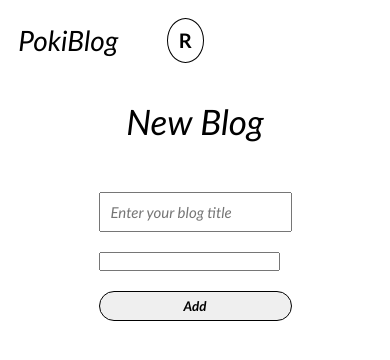
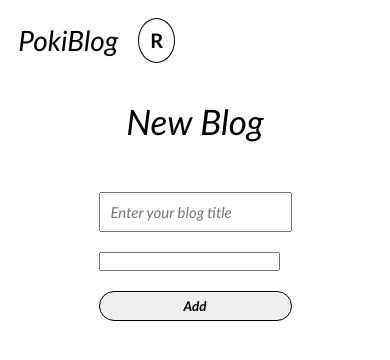
Before and after one commit to YASHSAXEN/blogapp, a Django app: page /addblog/ in a window 390 px wide. Shown: the top 360 px of the page. Run offline with Django 4.2, Linux system fonts and the light colour scheme; a user stored in the database is signed in; some libraries are stand-ins or nearby versions.

Commit message:
update css

```diff
--- a/blog/static/blog/css/style.css
+++ b/blog/static/blog/css/style.css
@@ -264,6 +264,9 @@
     .content{
         display: none;
     }
+    .menubar{
+        display: block!important;
+    }
     .logo{
         width: 28%;
     }
```
